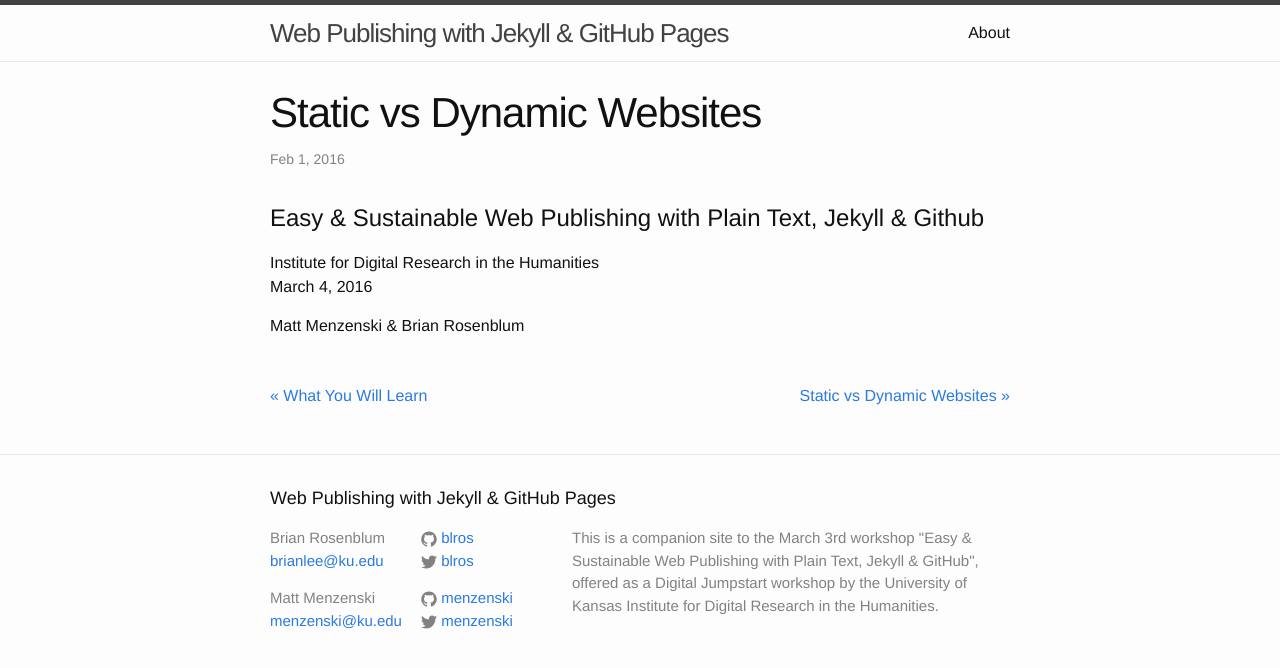
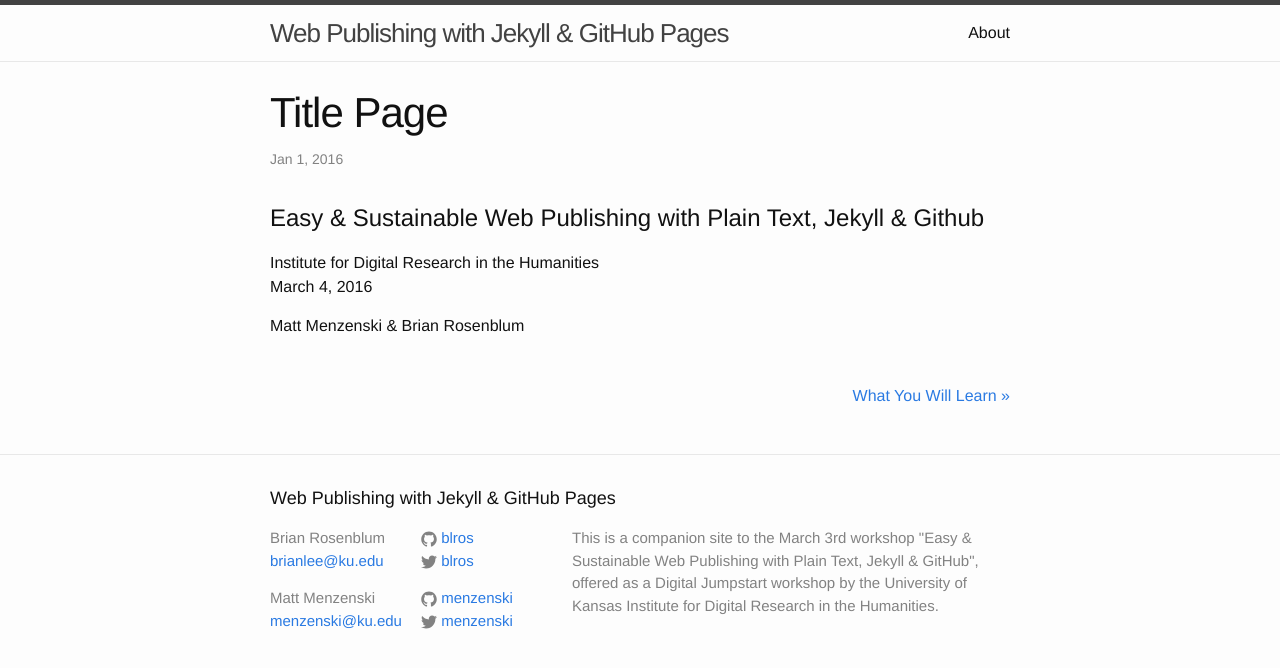
Before and after one commit to menzenski/idrh-static-site-workshop, a Jekyll site: the page built from _posts/2016-01-01-Title-Page.md, in a window 1280 px wide. Shown: the top 668 px of the page. Built offline with Jekyll 4.4.1, drawn with Linux system fonts in a browser that asks for light colours.

Commit message:
Update 2016-01-01-Title-Page.md

```diff
--- a/_posts/2016-01-01-Title-Page.md
+++ b/_posts/2016-01-01-Title-Page.md
@@ -1,7 +1,7 @@
 ---
 layout: post
-title: "Static vs Dynamic Websites"
-date: 2016-02-01 14:40:40 -0600
+title: "Title Page"
+date: 2016-01-01 14:40:40 -0600
 categories: jekyll
 ---
 
```
